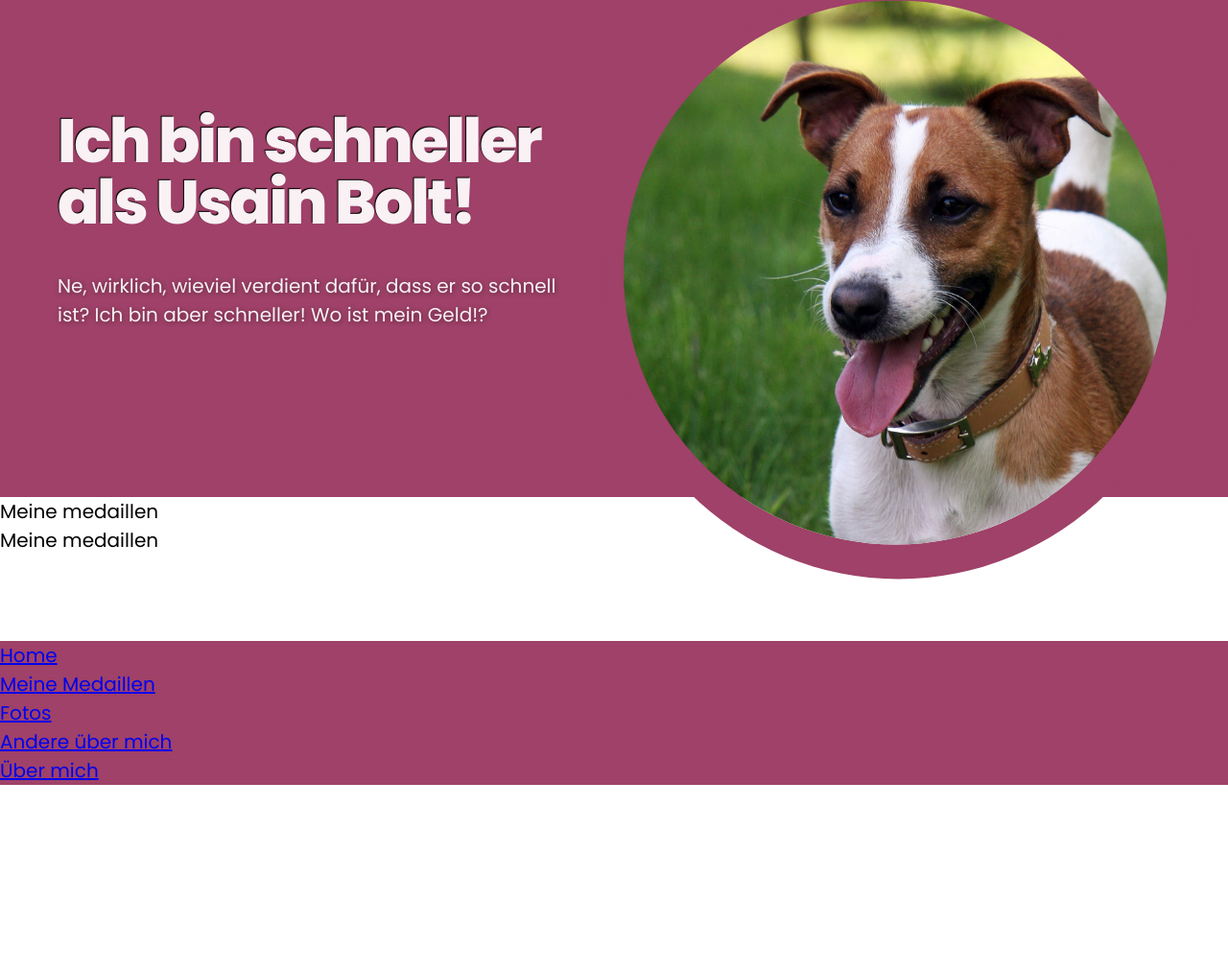
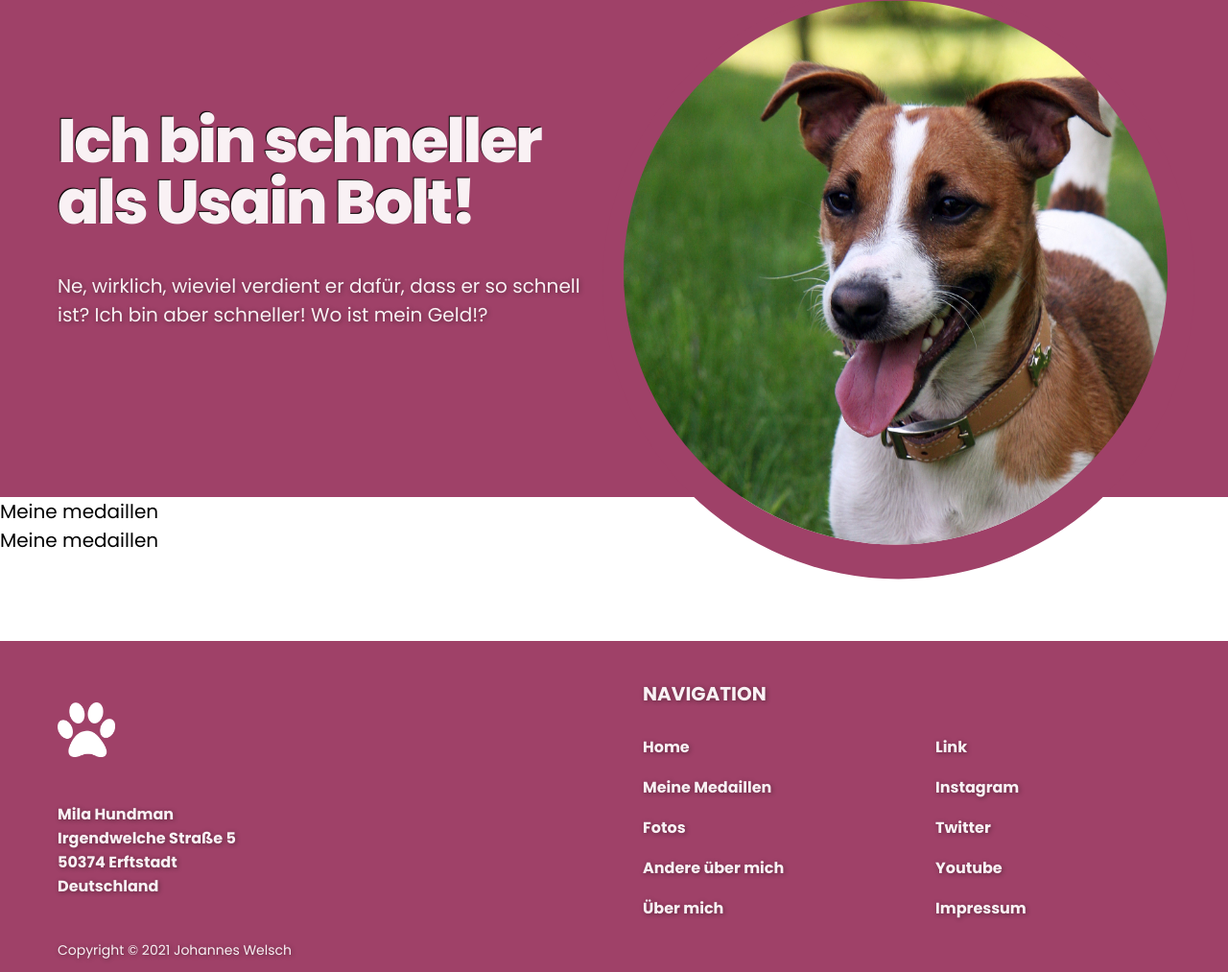
Before and after one commit to welschmoor/mila, a plain HTML site: page index.html in a window 1280 px wide. Shown: the part 131-1144 px from the top of the page at 96% size. Before the commit the page ends 949 px from the top, so only its background shows below. Drawn offline with Linux system fonts and the light colour scheme.

Commit message:
footer finished

```diff
--- a/index.html
+++ b/index.html
@@ -43,7 +43,7 @@
         <div class="hero-maindiv">
             <div class="hero-title-text-div">
                 <h1 class="h1heading">Ich bin schneller als Usain Bolt!</h1>
-                <p class="hero-text">Ne, wirklich, wieviel verdient dafür, dass er so schnell ist? Ich bin aber
+                <p class="hero-text">Ne, wirklich, wieviel verdient er dafür, dass er so schnell ist? Ich bin aber
                     schneller! Wo ist mein Geld!?</p>
             </div>
             <div class="hero-img-div">
@@ -72,6 +72,17 @@
     <footer class="footer">
         <div class="footerdiv">
             <nav class="footernav">
+                <address class="address">
+                    <div class="footerlogo-div">
+                        <a href="#"><img class="headerlogo" src="img/pawLogo1.png" alt=""></a>
+                    </div>
+                    <p>Mila Hundman</p>
+                    <p>Irgendwelche Straße 5</p>
+                    <p>50374 Erftstadt</p>
+                    <p>Deutschland</p>
+                </address>
+                <div class="div-for-ul">
+                    <h2 class="footer-title">NAVIGATION</h2>
                     <ul class="footernav-ul">
                         <li class="footernav-li"><a href="#" class="footernav-a">Home</a></li>
                         <li class="footernav-li"><a href="#" class="footernav-a">Meine Medaillen</a></li>
@@ -79,7 +90,24 @@
                         <li class="footernav-li"><a href="#" class="footernav-a">Andere über mich</a></li>
                         <li class="footernav-li"><a href="#" class="footernav-a">Über mich</a></li>
                     </ul>
+                </div>
+                <div class="div-for-ul">
+                    <h2 class="footer-title"><br></h2>
+                    <ul class="footernav-ul">
+                        <li class="footernav-li"><a href="#" class="footernav-a">Link</a></li>
+                        <li class="footernav-li"><a href="#" class="footernav-a">Instagram</a></li>
+                        <li class="footernav-li"><a href="#" class="footernav-a">Twitter</a></li>
+                        <li class="footernav-li"><a href="#" class="footernav-a">Youtube</a></li>
+                        <li class="footernav-li"><a href="#" class="footernav-a">Impressum</a></li>
+                    </ul>
+                </div>
+
             </nav>
+            <div>
+                <p class="copyright">
+                    Copyright © 2021 Johannes Welsch
+                </p>
+            </div>
         </div>
     </footer>
 
--- a/style.css
+++ b/style.css
@@ -179,5 +179,75 @@
 }
 
 .footerdiv {
+    padding: 2rem 0;
+    padding-bottom: 0.6rem;
     background-color: var(--brand-color);
 }
+.footernav {
+    margin-left: 3rem;
+    display: grid;
+    grid-template-columns: 2fr 1fr 1fr;
+    align-items: center;
+}
+
+.footernav-ul {
+
+    display: flex;
+    flex-direction: column;
+    gap: 0.6rem;
+
+    list-style: none;
+}
+
+.footernav-li {
+
+}
+
+.footernav-a:link,
+.footernav-a:visited {
+    text-decoration: none;
+    font-weight: 700;
+    color:     var(--text-color);
+    cursor: pointer;
+    padding-bottom: 0.2rem;
+    font-size: 0.8rem;
+    text-shadow: 1px 1px 5px rgba(0, 0, 0, 0.411);
+    transition: padding-bottom 0.2s;
+}
+.footernav-a:hover,
+.footernav-a:active {
+    padding-bottom: 0rem;
+    border-bottom: 3px solid var(--text-color);
+
+}
+
+.footer-title {
+    font-size: 1rem;
+    text-shadow: 1px 1px 5px rgba(0, 0, 0, 0.411);
+    color:     var(--text-color);
+    margin-bottom: 1.2rem;
+}
+
+.address {
+    text-decoration: none;
+    font-weight: 700;
+    color:     var(--text-color);
+    font-style: normal;
+
+    font-size: 0.8rem;
+    text-shadow: 1px 1px 5px rgba(0, 0, 0, 0.411);
+}
+
+
+.copyright {
+    color:     var(--text-color);
+    font-size: 0.7rem;
+    margin-left: 3rem;
+    margin-top: 1rem;
+    text-shadow: 1px 1px 5px rgba(0, 0, 0, 0.411);
+}
+
+.footerlogo-div {
+    width: 3rem;
+    margin-bottom: 2rem;
+}
```
Lines whose indentation alone changed are shown as unchanged.
